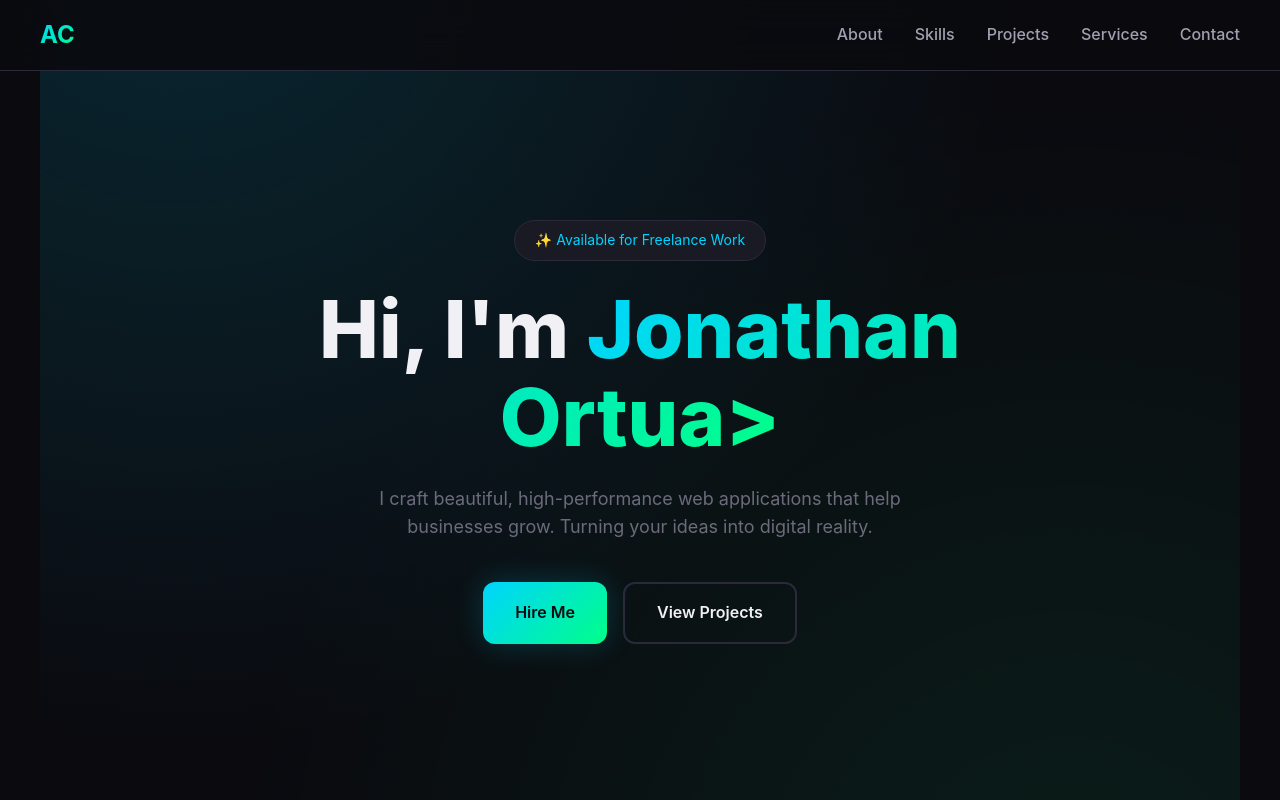
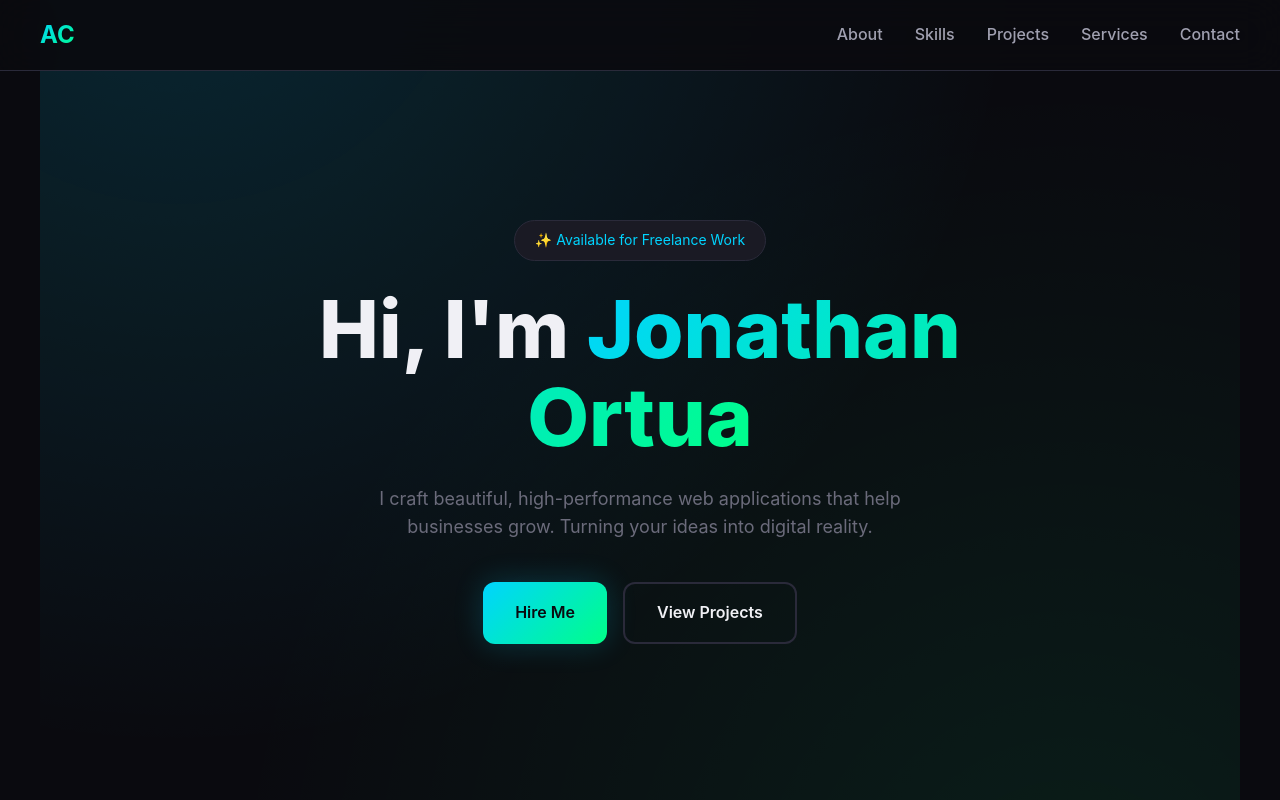
Before and after one commit to ortuajonathan777/Jonathan-Ortua, a plain HTML site: page index.html in a window 1280 px wide. Shown: the top 800 px of the page. Drawn offline with Linux system fonts and the light colour scheme.

Commit message:
Update index.html

```diff
--- a/index.html
+++ b/index.html
@@ -939,7 +939,7 @@
   <section class="hero" id="hero">
     <div class="hero-content">
       <div class="hero-badge">✨ Available for Freelance Work</div>
-      <h1 class="hero-name">Hi, I'm <span>Jonathan Ortua></h1>
+      <h1 class="hero-name">Hi, I'm <span>Jonathan Ortua</h1>
       <p class="hero-title"></p>
       <p class="hero-tagline">I craft beautiful, high-performance web applications that help businesses grow. Turning your ideas into digital reality.</p>
       <div class="hero-buttons">
```
